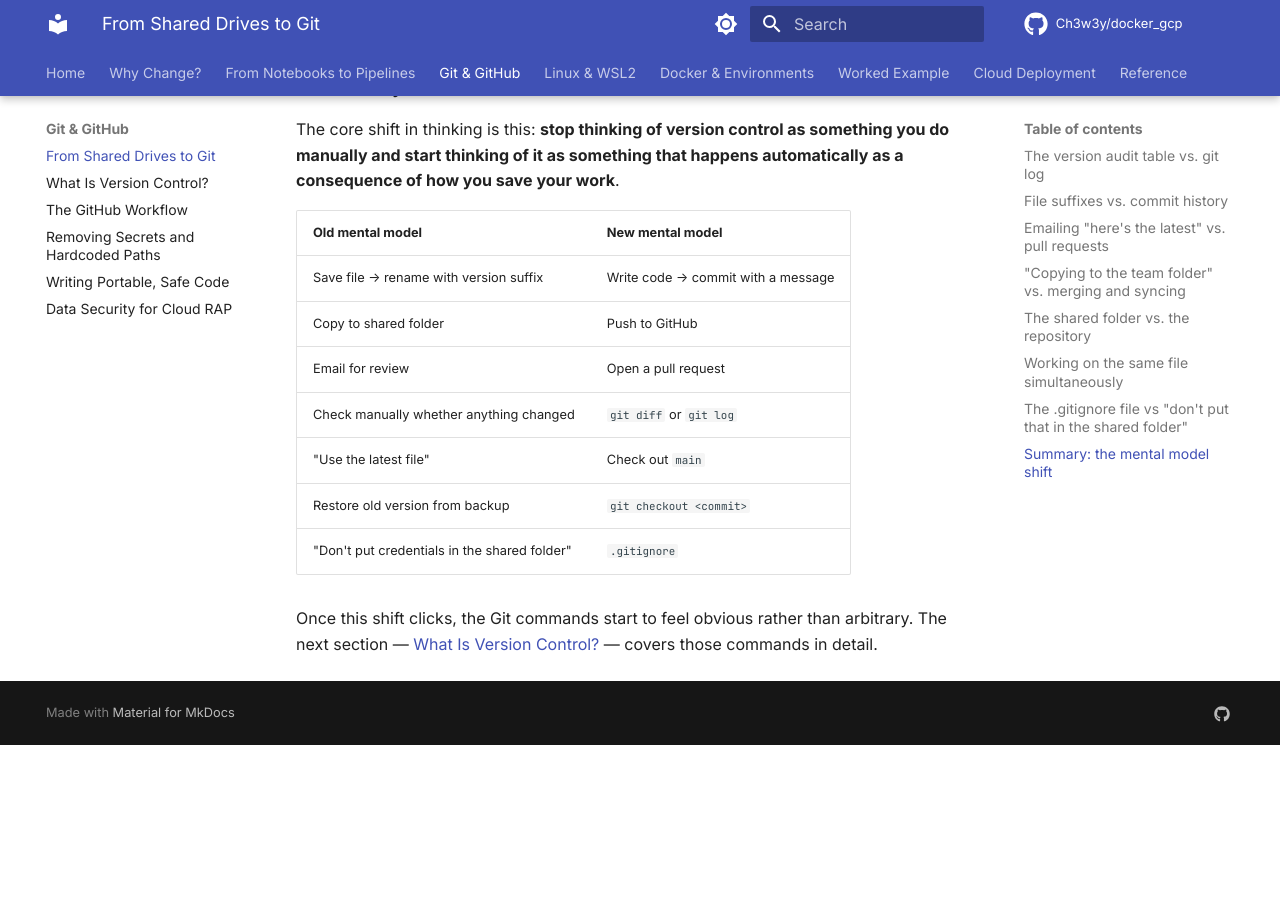
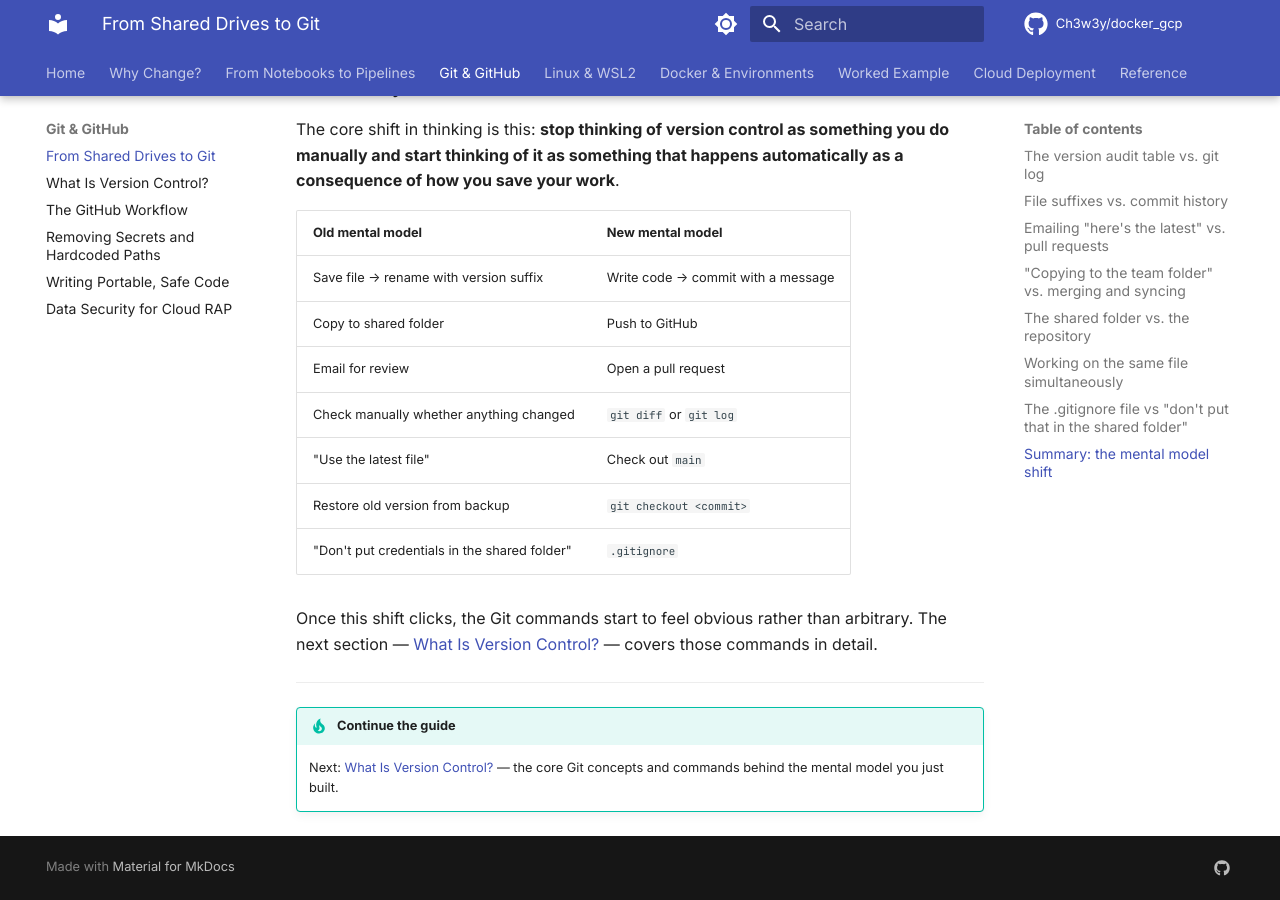
Before and after one commit to Ch3w3y/docker_gcp, an MkDocs documentation site: the page built from docs/from-shares-to-git.md, in a window 1280 px wide and 900 px high, scrolled down 6519 px. Built offline with MkDocs 1.6.1 and Material for MkDocs 9.7.7, drawn with Linux system fonts in a browser that asks for light colours; comment, search, counter and statistics services are not loaded; before the commit the page ends 7264 px from its top, so only the background shows below that.

Commit message:
docs(enhancement): add page navigation footers to 5 high-traffic pages
Readers had no in-page navigation to the next step after finishing a page.
Added 'Continue the guide' tip admonitions to case-for-change, code-organisation,
from-shares-to-git, git-fundamentals, and docker-containers.

Co-Authored-By: Claude Sonnet 4.6 <noreply@anthropic.com>

```diff
--- a/docs/from-shares-to-git.md
+++ b/docs/from-shares-to-git.md
@@ -263,3 +263,8 @@ The core shift in thinking is this: **stop thinking of version control as someth
 | "Don't put credentials in the shared folder" | `.gitignore` |
 
 Once this shift clicks, the Git commands start to feel obvious rather than arbitrary. The next section — [What Is Version Control?](git-fundamentals.md) — covers those commands in detail.
+
+---
+
+!!! tip "Continue the guide"
+    Next: [What Is Version Control?](git-fundamentals.md) — the core Git concepts and commands behind the mental model you just built.
```
Also changed, not shown: docs/case-for-change.md (+5 -0 lines), docs/code-organisation.md (+5 -0 lines), docs/docker-containers.md (+5 -0 lines), docs/git-fundamentals.md (+5 -0 lines).
